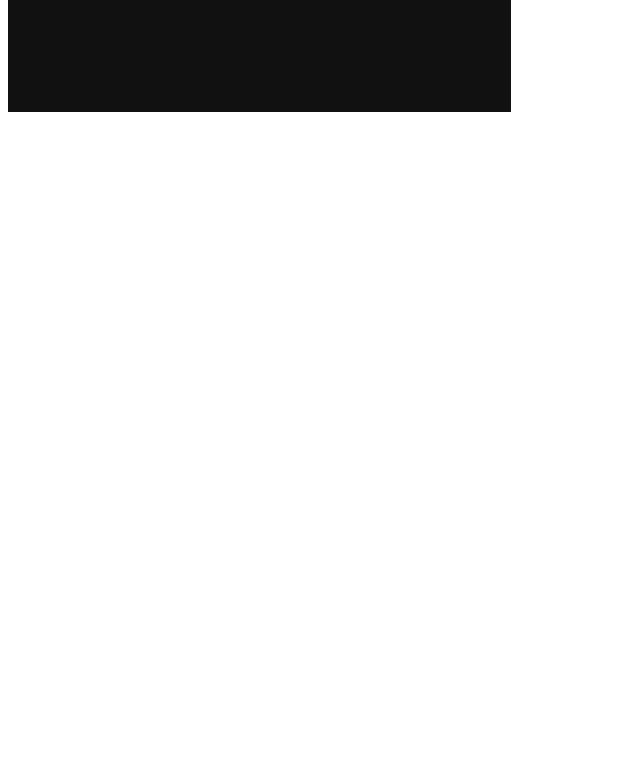
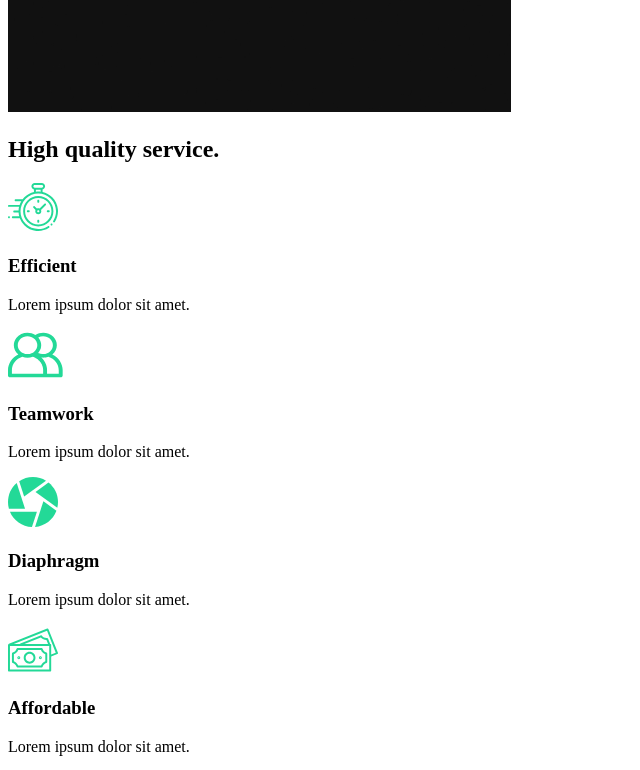
Before and after one commit to KyleFall/another-react-project-webpage, a React (Create React App) app: page / in a window 1280 px wide. Shown: the part 840-1610 px from the top of the page, without its empty margins (0-640 px from the left). Before the commit the page ends 964 px from the top, so only its background shows below. Built offline with nearby package versions, Linux system fonts and the light colour scheme.

Commit message:
3. Services Section

```diff
--- /dev/null
+++ b/src/components/ServicesSection.js
@@ -0,0 +1,52 @@
+import clock from "../img/clock.svg";
+import diaphragm from "../img/diaphragm.svg";
+import money from "../img/money.svg";
+import teamwork from "../img/teamwork.svg";
+import home2 from "../img/home2.png";
+
+const ServicesSection = () => {
+  return (
+    <div className="services">
+      <div className="description">
+        <h2>
+          High <span>quality</span> service.
+        </h2>
+        <div className="cards">
+          <div className="card">
+            <div className="icon">
+              <img src={clock} alt="icon" />
+              <h3>Efficient</h3>
+            </div>
+            <p>Lorem ipsum dolor sit amet.</p>
+          </div>
+          <div className="card">
+            <div className="icon">
+              <img src={teamwork} alt="icon" />
+              <h3>Teamwork</h3>
+            </div>
+            <p>Lorem ipsum dolor sit amet.</p>
+          </div>
+          <div className="card">
+            <div className="icon">
+              <img src={diaphragm} alt="icon" />
+              <h3>Diaphragm</h3>
+            </div>
+            <p>Lorem ipsum dolor sit amet.</p>
+          </div>
+          <div className="card">
+            <div className="icon">
+              <img src={money} alt="icon" />
+              <h3>Affordable</h3>
+            </div>
+            <p>Lorem ipsum dolor sit amet.</p>
+          </div>
+        </div>
+      </div>
+      <div className="image">
+        <img src={home2} alt="camera" />
+      </div>
+    </div>
+  );
+};
+
+export default ServicesSection;
--- a/src/pages/AboutUs.js
+++ b/src/pages/AboutUs.js
@@ -1,7 +1,13 @@
 import AboutSection from "../components/AboutSection";
+import ServicesSection from "../components/ServicesSection";
 
 const AboutUs = () => {
-  return <AboutSection />;
+  return (
+    <>
+      <AboutSection />
+      <ServicesSection />
+    </>
+  );
 };
 
 export default AboutUs;
```
Also changed, not shown: 1 other file (tests, documents, lock files or other folders).
